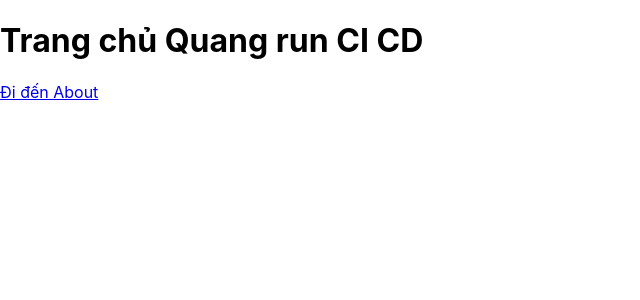
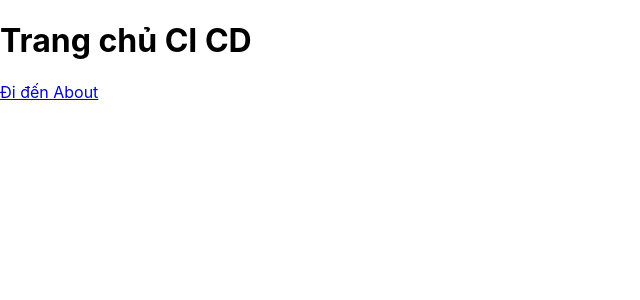
Before and after one commit to lequang123123/Demo_ci_cd_techtus, a React (Create React App) app: page / in a window 1280 px wide. Shown: the top 300 px of the page, without its empty margins (0-640 px from the left). Built offline with nearby package versions, Linux system fonts and the light colour scheme.

Commit message:
Update Home.js

```diff
--- a/src/components/Home.js
+++ b/src/components/Home.js
@@ -5,7 +5,7 @@ import { Link } from "react-router-dom";
 const Home = () => {
     return (
         <div>
-            <h1>Trang chủ Quang run CI CD </h1>
+            <h1>Trang chủ CI CD </h1>
             <Link to="/about">Đi đến About</Link>
         </div>
     );
```
